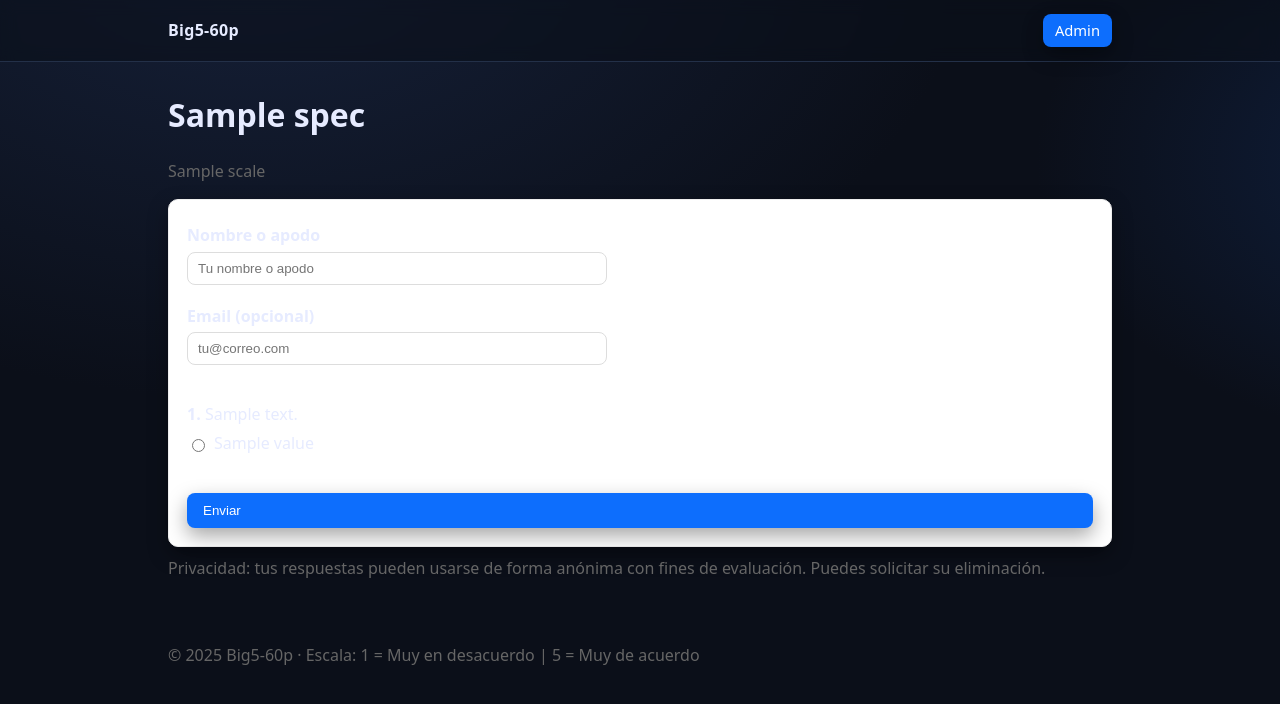
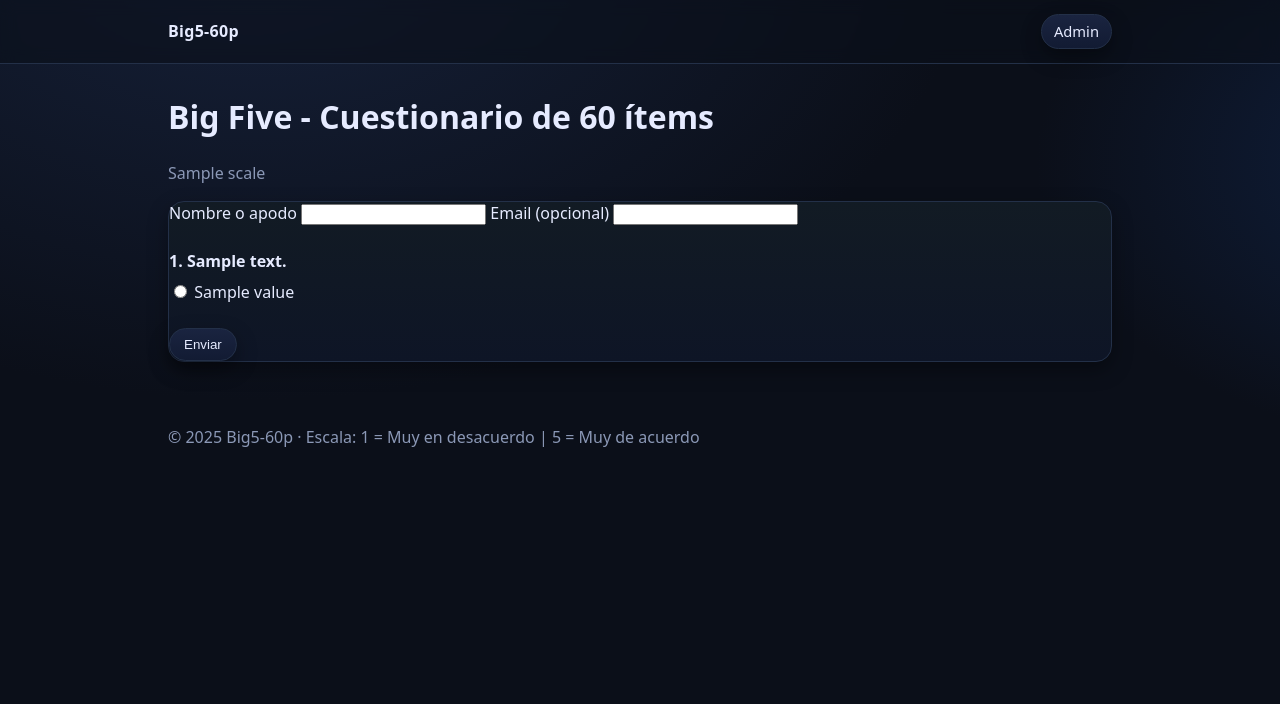
Before and after one commit to Layonor/Big5-60p, a Flask app: template templates/test.html in a window 1280 px wide. Shown: the top 704 px of the page. Run offline with Flask 3, Linux system fonts and the light colour scheme; the template is opened without the code that fills it: most values are stand-ins (such as "Sample title", 1, 10 or a date in 2020).

Commit message:
test.html

```diff
--- a/templates/test.html
+++ b/templates/test.html
@@ -1,82 +1,45 @@
 {% extends "base.html" %}
-{% block title %}{{ spec.title or "Big Five - Cuestionario de 60 ítems" }}{% endblock %}
+{% block title %}Cuestionario Big Five (60 ítems){% endblock %}
 
 {% block content %}
+<h1>Big Five - Cuestionario de 60 ítems</h1>
+<p class="muted">{{ spec.scale.label }}</p>
 
+<form class="card grid" method="post" action="/test">
+  <label>Nombre o apodo
+    <input type="text" name="nickname" value="{{ (prev.nickname if prev else '') | default('') }}">
+  </label>
+
+  <label>Email (opcional)
+    <input type="email" name="email" value="{{ (prev.email if prev else '') | default('') }}">
+  </label>
+
+  {# — Doble espacio entre preguntas — #}
   <style>
-  /* Doble espacio entre preguntas */
-  .qrow { margin: 24px 0; }
-  .qtext { margin-bottom: 6px; font-weight: 500; }
-  .scale { display: flex; gap: 16px; align-items: center; flex-wrap: wrap; }
-  .scale label { display: flex; align-items: center; gap: 6px; }
-  .muted { color: #666; }
-  .card { background: #fff; border: 1px solid #eee; border-radius: 10px; padding: 18px; }
-  .grid { display: grid; gap: 14px; }
-  .btn { padding: 10px 16px; border-radius: 8px; border: 0; background:#0d6efd; color:#fff; cursor:pointer; }
-  .btn:hover { opacity: .9; }
-  input[type="text"], input[type="email"] {
-    width: 100%;
-    max-width: 420px;
-    padding: 8px 10px;
-    border: 1px solid #ddd;
-    border-radius: 8px;
-  }
-  label.inline { display:block; font-weight:600; margin-top:6px; margin-bottom:4px; }
+    .row { margin: 24px 0; }        /* aumenta si quieres más espacio */
+    .qtext { margin-bottom: 8px; }
+    .scale label { margin-right: 10px; }
   </style>
 
-<h1>{{ spec.title or "Big Five - Cuestionario de 60 ítems" }}</h1>
-<p class="muted">
-  {{ spec.scale.label or ("{} = Muy en desacuerdo | {} = Muy de acuerdo".format(spec.scale.min, spec.scale.max)) }}
-</p>
-
-<form class="card grid" method="post" action="{{ url_for('test') }}">
-  <div>
-    <label class="inline" for="nickname">Nombre o apodo</label>
-    <input id="nickname" type="text" name="nickname" placeholder="Tu nombre o apodo">
-  </div>
-
-  <div>
-    <label class="inline" for="email">Email (opcional)</label>
-    <input id="email" type="email" name="email" placeholder="tu@correo.com">
-  </div>
-
-  {% for item in spec.items %}
-    <div class="qrow">
-      <div class="qtext"><strong>{{ loop.index }}.</strong> {{ item.text }}</div>
+  {% for item in items %}
+    <div class="row">
+      <div class="qtext"><strong>{{ item.id }}.</strong> {{ item.text }}</div>
       <div class="scale">
-        {% if spec.scale.options %}
         {% for opt in spec.scale.options %}
+          {# nombre q<ID> y valor la opción #}
           <label>
-              <input
-                type="radio"
+            <input type="radio"
                    name="q{{ item.id }}"
                    value="{{ opt.value }}"
-                {% if loop.first %}required{% endif %}
-              > {{ opt.value }}
+                   {% if prev and prev['q' ~ item.id] == opt.value|string %}checked{% endif %}
+                   required>
+            {{ opt.value }}
           </label>
         {% endfor %}
-        {% else %}
-          {% for v in range(spec.scale.min, spec.scale.max + 1) %}
-            <label>
-              <input
-                type="radio"
-                name="q{{ item.id }}"
-                value="{{ v }}"
-                {% if loop.first %}required{% endif %}
-              > {{ v }}
-            </label>
-          {% endfor %}
-        {% endif %}
       </div>
     </div>
   {% endfor %}
 
   <button class="btn" type="submit">Enviar</button>
 </form>
-
-<p class="muted" style="margin-top:10px;">
-  Privacidad: tus respuestas pueden usarse de forma anónima con fines de evaluación.
-  Puedes solicitar su eliminación.
-</p>
-
 {% endblock %}
```
Lines whose indentation alone changed are shown as unchanged.
